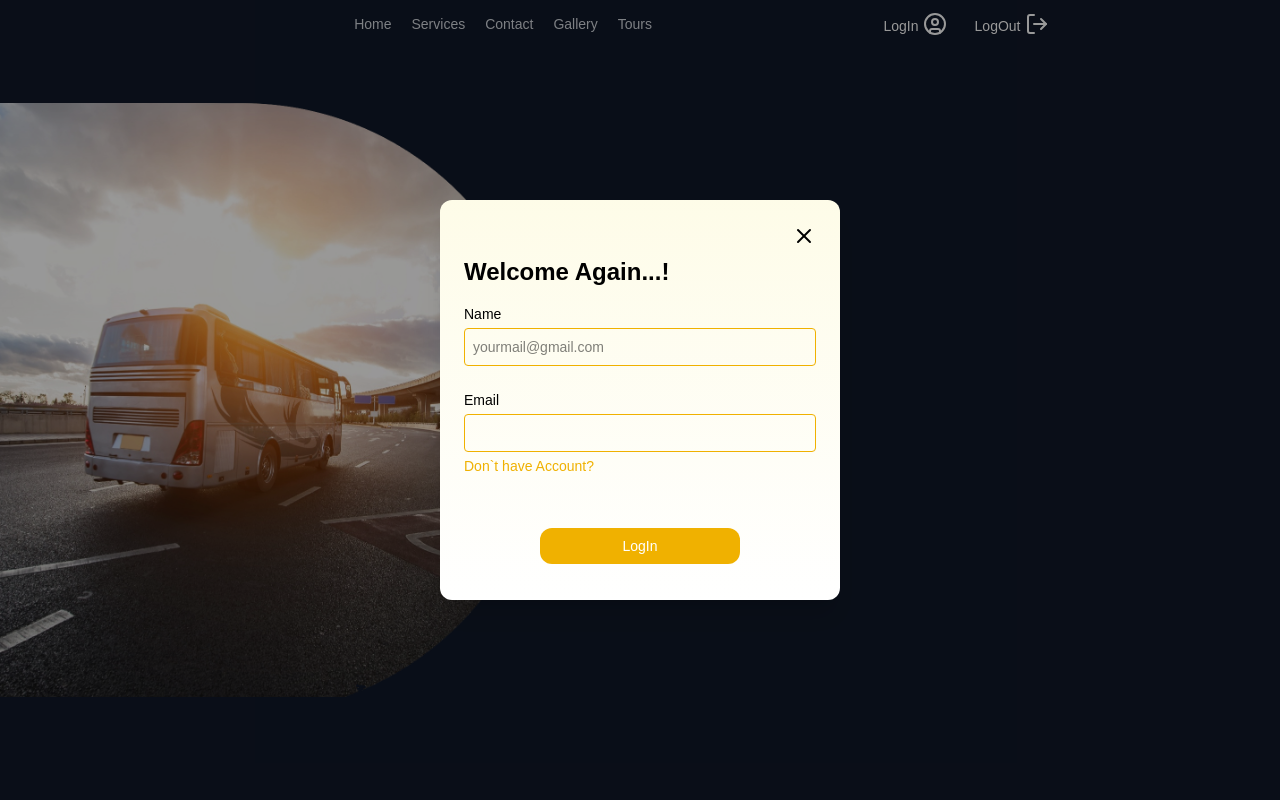
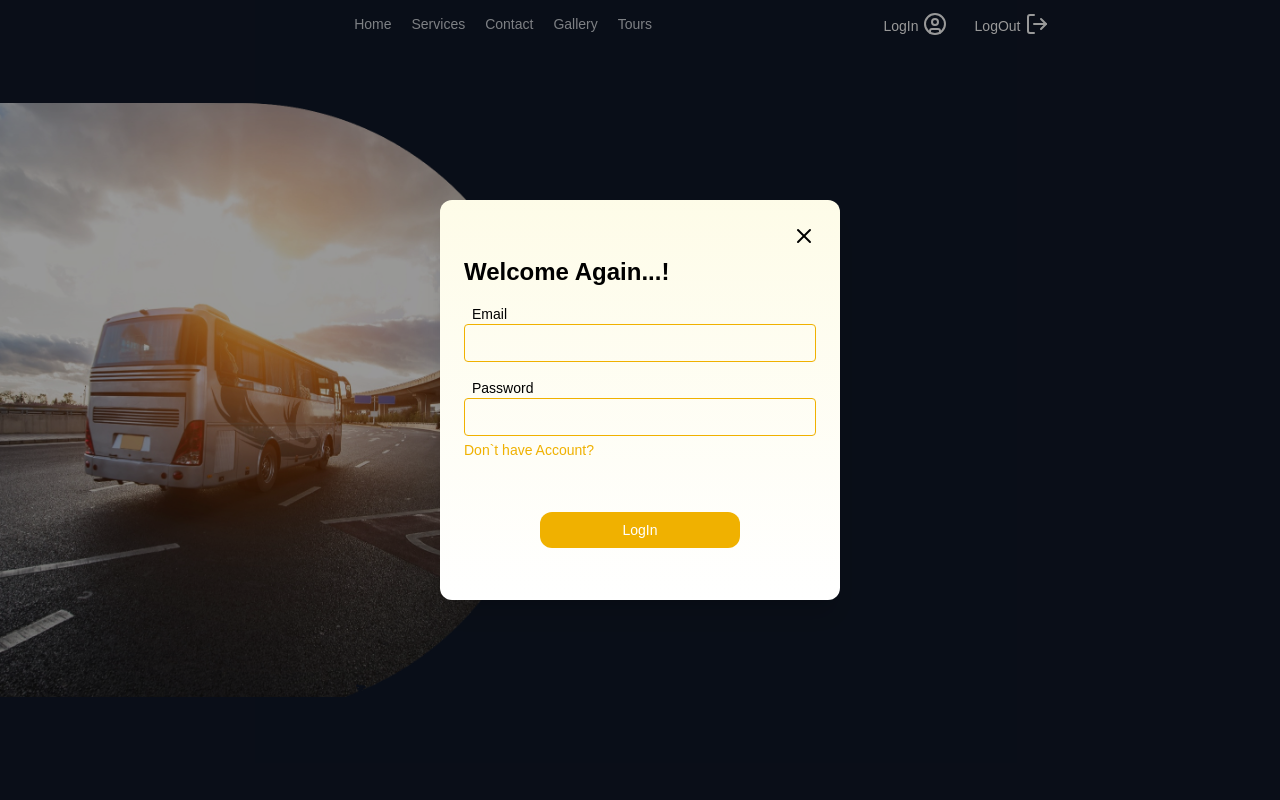
Before and after one commit to kasun-dev/kasun-tours-web, a Next.js app in the folder client/: page / in a window 1280 px wide. Both pictures are taken after a click on the button "LogIn". Shown: the top 800 px of the page. Built offline with nearby package versions, Linux system fonts and the light colour scheme.

Commit message:
update login behavoir commit

```diff
--- a/client/src/app/components/LoginForm.tsx
+++ b/client/src/app/components/LoginForm.tsx
@@ -6,22 +6,22 @@ export default function LoginForm({ onClose }: { onClose: () => void }) {
     <div className="fixed inset-0 bg-black/40  flex items-center justify-center z-50 text-black"
       onClick={onClose}>
       {/* Modal Card */}
-      <div className="bg-gradient-to-b from-yellow-50 to-white p-6 rounded-xl shadow-xl w-100 h-100">
+      <div className="bg-gradient-to-b from-yellow-50 to-white p-6 rounded-xl shadow-xl w-100 h-100"
+      onClick={(e) => e.stopPropagation()}>
         <button onClick={onClose} className='ml-auto block mb-2'>
             <X/>
         </button>
         <h1 className="text-2xl font-bold mb-4">Welcome Again...!</h1>
 
-        <p className='block text-sm text-bold text-grey-500 pb-1'>Name</p>
+        <p className='block text-sm text-bold text-grey-500 ml-2'>Email</p>
         <input
           type="text"
           name="email"
-          placeholder="yourmail@gmail.com"
-          className="w-full border border-yellow-500 p-2 rounded mb-6 hover:border-yellow-800"
+          className="w-full border border-yellow-500 p-2 rounded mb-4 hover:border-yellow-800"
           required
         />
 
-        <p className='block text-sm text-bold text-grey-500 pb-1'>Email</p>
+        <p className='block text-sm text-bold text-grey-500 ml-2'>Password</p>
         <input
           type="password"
           name="password"
--- a/client/src/app/components/NavBar.tsx
+++ b/client/src/app/components/NavBar.tsx
@@ -115,17 +115,7 @@ export default function Page() {
         </div>
       )}
       {/* Conditionally render modal */}
-      {showLogin &&
-        <div>
-          <div className='md:hidden mx-2'>
-          <LoginForm onClose={() => setShowLogin(false)} />
-        </div>
-        <div className='hidden md:flex'>
-          <LoginForm onClose={() => setShowLogin(false)} />
-        </div>
-        </div>
-
-      }
+      {showLogin && <LoginForm onClose={() => setShowLogin(false)} /> }
     </div>
   )
 }
```
